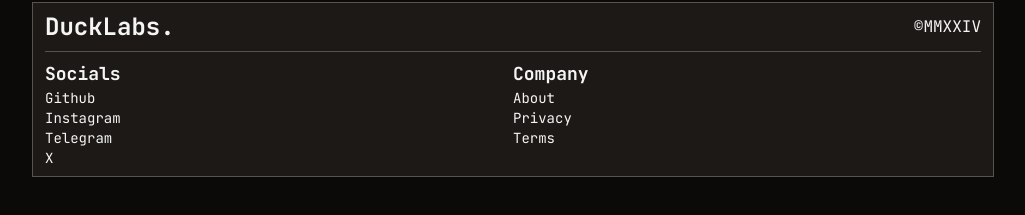
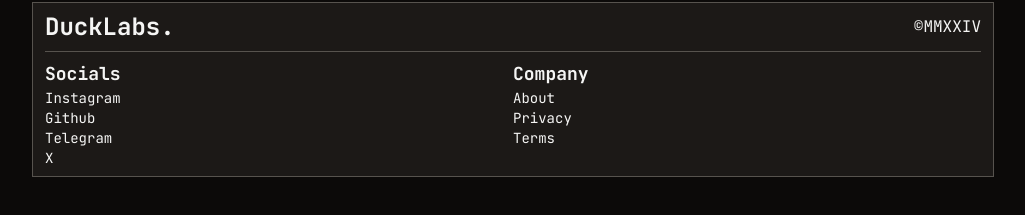
Before and after one commit to xarzoa/ducklabs, a Next.js app: page /about in a window 1280 px wide. Shown: the part 105-320 px from the top of the page, without its empty margins (127-1152 px from the left). Built offline with nearby package versions, Linux system fonts and the light colour scheme.

Commit message:
some fixes

```diff
--- a/app/layout.tsx
+++ b/app/layout.tsx
@@ -1,5 +1,5 @@
 import type { Metadata } from "next";
-import { JetBrains_Mono, DM_Sans } from "next/font/google";
+import { JetBrains_Mono } from "next/font/google";
 import { Toaster } from "sonner";
 import { ThemeProvider } from "next-themes";
 import Header from "@/components/header";
@@ -11,14 +11,6 @@ const jbMono = JetBrains_Mono({
   subsets: ["latin"],
   display: "swap",
   variable: "--font-jb_mono",
-});
-
-const dmSans = DM_Sans({
-  weight: ["100", "200", "300", "400", "500", "600", "700", "800", "900", "1000"],
-  subsets: ["latin"],
-  display: "swap",
-  variable: "--font-dmsans",
-  adjustFontFallback: false,
 });
 
 export const metadata: Metadata = {
--- a/app/page.tsx
+++ b/app/page.tsx
@@ -16,16 +16,14 @@ export default function Home() {
         </div>
       </div>
       <div className="grid grid-cols-1 md:grid-cols-2 m-2 p-2 gap-6">
-        <div className="backdrop-blur-sm rotate-2 p-2 bg-stone-900/50">
-          We build apps, bots, and tools for web and you!
-        </div>
-        <div className="backdrop-blur-sm -rotate-2 p-2 bg-stone-900/50">
+        <div className="backdrop-blur-sm p-2 bg-stone-900/50">We build apps, bots, and tools for web and you!</div>
+        <div className="backdrop-blur-sm p-2 bg-stone-900/50">
           Yes, We love ducks. And yes course, we pet ducks too.
         </div>
-        <div className="backdrop-blur-sm rotate-2 p-2 bg-stone-900/50">
-          Did you know, AI is just a fancy pharse? and we still isn't there yet.
+        <div className="backdrop-blur-sm p-2 bg-stone-900/50">
+          Did you know? AI is just a fancy pharse and we still isn't there yet.
         </div>
-        <div className="backdrop-blur-sm rotate-2 p-2 bg-stone-900/50">
+        <div className="backdrop-blur-sm p-2 bg-stone-900/50">
           Did you know? We made the GooseAI. One of the most advanced AI telegram bots.
         </div>
       </div>
--- a/components/footer.tsx
+++ b/components/footer.tsx
@@ -1,6 +1,17 @@
 import Link from "next/link";
 
 export default function Header() {
+  const socials = [
+    { title: "Instagram", link: "https://instagram.com/labsduck" },
+    { title: "Github", link: "https://github.com/labsduck" },
+    { title: "Telegram", link: "https://t.me/ducklabs" },
+    { title: "X", link: "https://x.com/labsduck" },
+  ];
+  const company = [
+    { title: "About", path: "/about" },
+    { title: "Privacy", path: "/legal/privacy" },
+    { title: "Terms", path: "/legal/terms" },
+  ];
   return (
     <div className="flex justify-center mx-2 md:m-0">
       <footer className="px-3 py-2 bg-stone-900 md:w-[75%] w-full duration-300 ring-1 ring-stone-600 mt-4 space-y-2">
@@ -12,32 +23,21 @@ export default function Header() {
           <div>
             <h2 className="text-lg font-bold">Socials</h2>
             <ul className="text-sm">
-              <li>
-                <a href="https://github.com/labsduck">Github</a>
-              </li>
-              <li>
-                <a href="https://instagram.com/labsduck">Instagram</a>
-              </li>
-              <li>
-                <a href="https://t.me/ducklabs">Telegram</a>
-              </li>
-              <li>
-                <a href="https://x.com/labsduck">X</a>
-              </li>
+              {socials.map((social) => (
+                <li key={social.title}>
+                  <a href={social.link}>{social.title}</a>
+                </li>
+              ))}
             </ul>
           </div>
           <div>
             <h2 className="text-lg font-bold">Company</h2>
             <ul className="text-sm">
-              <li>
-                <Link href="/about">About</Link>
-              </li>
-              <li>
-                <Link href="/legal/privacy">Privacy</Link>
-              </li>
-              <li>
-                <Link href="/legal/terms">Terms</Link>
-              </li>
+              {company.map((item) => (
+                <li key={item.title}>
+                  <Link href={item.title}>{item.title}</Link>
+                </li>
+              ))}
             </ul>
           </div>
         </div>
```
